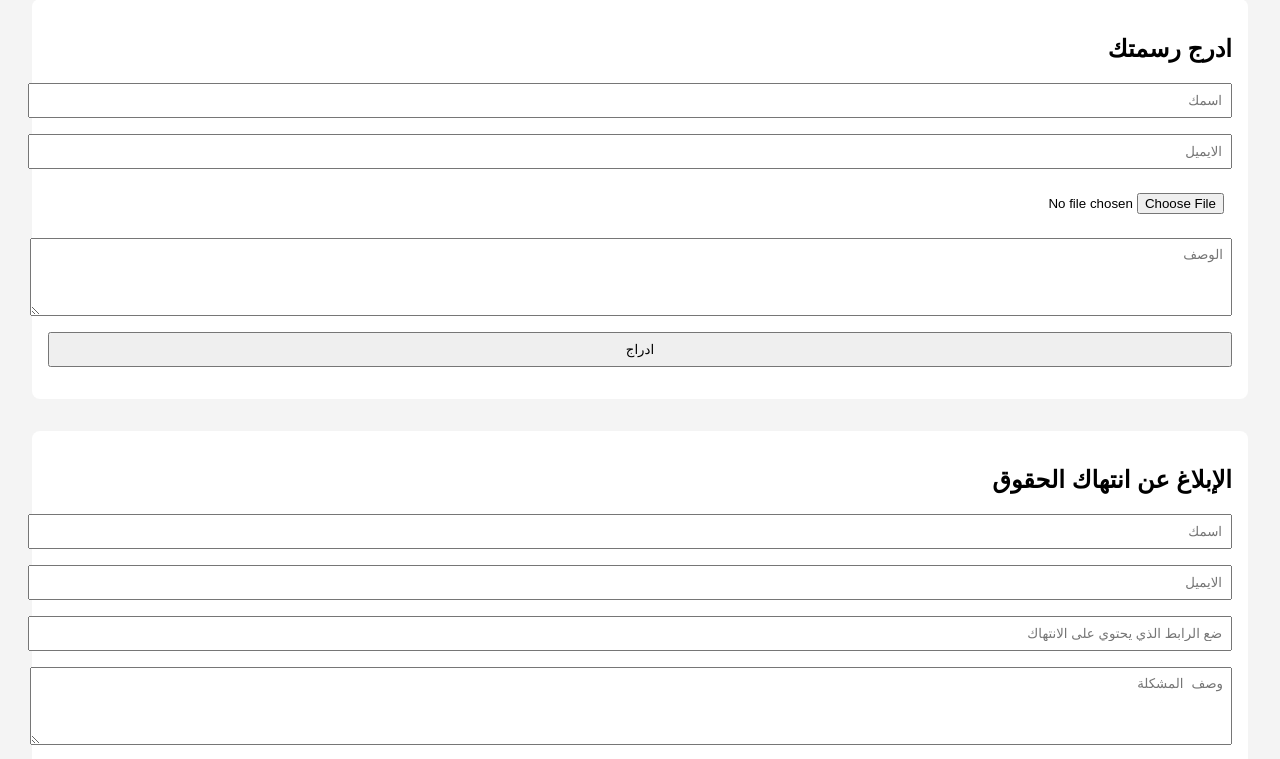
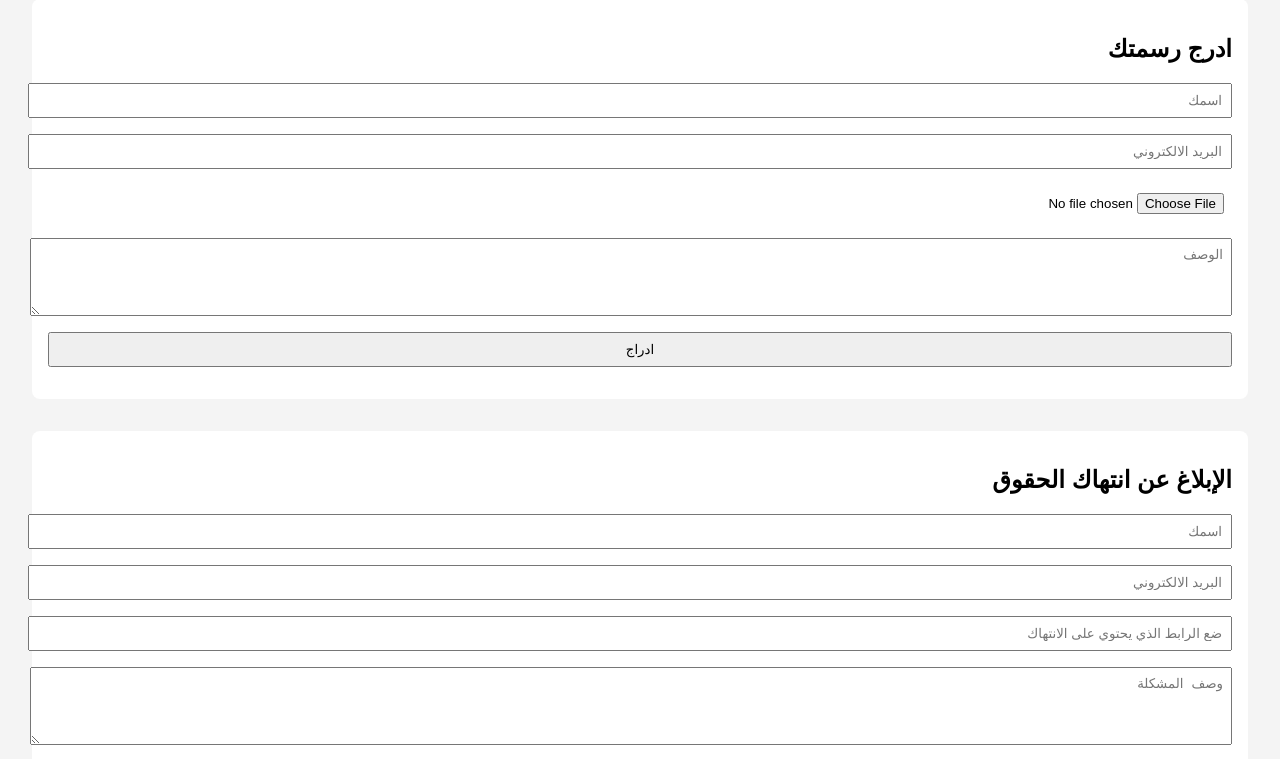
Before and after one commit to lfiix/-, a plain HTML site: page index.html in a window 1280 px wide. Shown: the part 367-1126 px from the top of the page. Drawn offline with Linux system fonts and the light colour scheme.

Commit message:
Update index.html

```diff
--- a/index.html
+++ b/index.html
@@ -35,7 +35,7 @@
       <h2>ادرج رسمتك</h2>
       <form>
         <input type="text" placeholder="اسمك" required />
-        <input type="email" placeholder="الايميل" required />
+        <input type="email" placeholder="البريد الالكتروني" required />
         <input type="file" accept="image/*" required />
         <textarea placeholder="الوصف" rows="4"></textarea>
         <button type="submit">ادراج</button>
@@ -46,7 +46,7 @@
       <h2>الإبلاغ عن انتهاك الحقوق</h2>
       <form>
         <input type="text" placeholder="اسمك" required />
-        <input type="email" placeholder="الايميل" required />
+        <input type="email" placeholder="البريد الالكتروني" required />
         <input type="url" placeholder="ضع الرابط الذي يحتوي على الانتهاك" required />
         <textarea placeholder="وصف المشكلة" rows="4"></textarea>
         <button type="submit">ارسال البلاغ</button>
```
